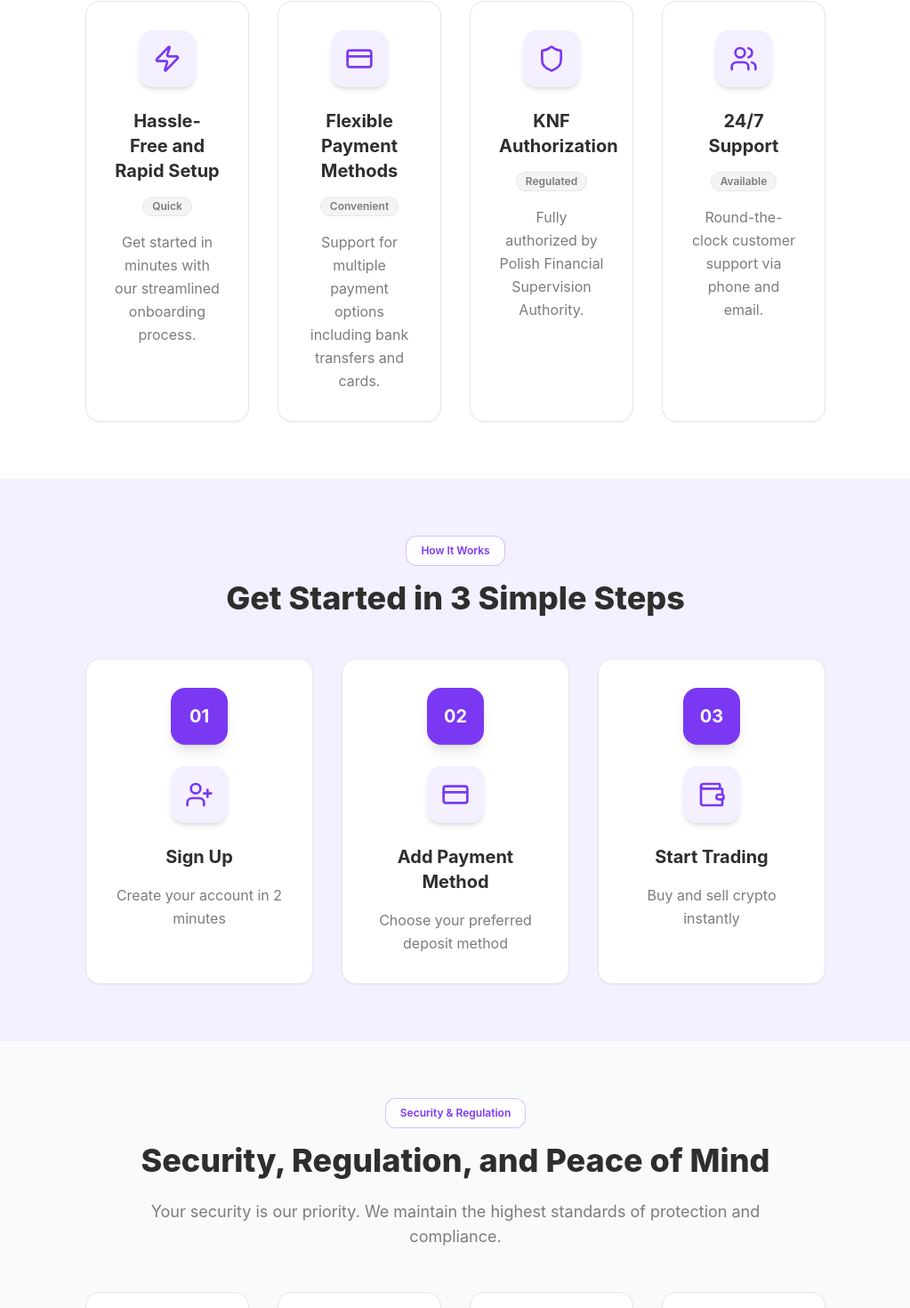
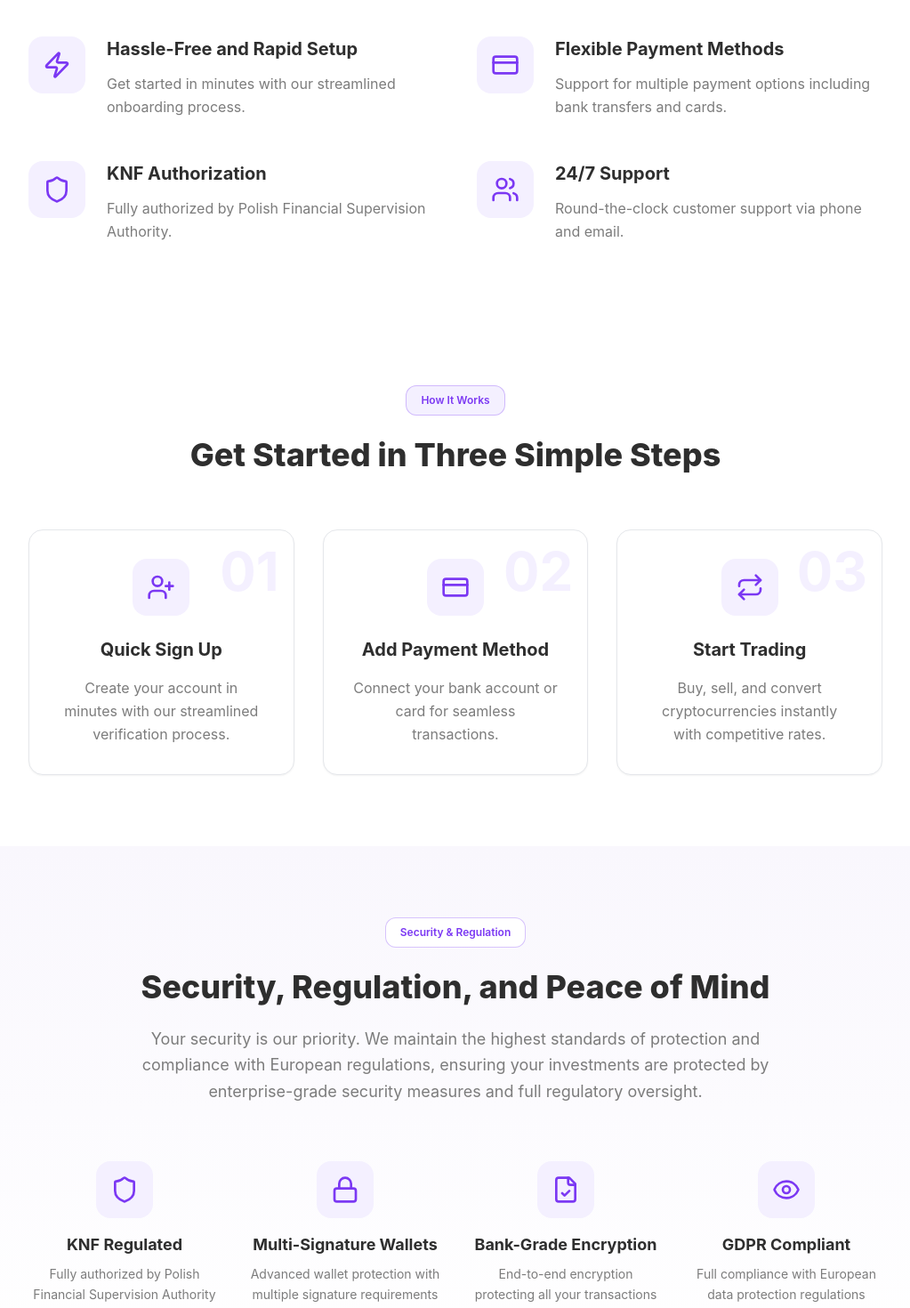
Before and after one commit to cidrus-money-org/xdeel-nexus-web, a React (Vite) app: page / in a window 1280 px wide. Shown: the part 1072-2542 px from the top of the page at 89% size, without its empty margins (128-1151 px from the left). Built offline with nearby package versions, Linux system fonts and the light colour scheme.

Commit message:
Refactor homepage for improved design
Removed the metrics section, reduced card overload, improved section flow, and removed app references to enhance the homepage's visual appeal, balance, and flow.

```diff
--- a/src/components/home/Features.tsx
+++ b/src/components/home/Features.tsx
@@ -1,5 +1,4 @@
 
-import { Card, CardContent } from "@/components/ui/card";
 import { Badge } from "@/components/ui/badge";
 import { Shield, Zap, CreditCard, Users } from "lucide-react";
 
@@ -9,33 +8,29 @@ export const Features = () => {
       icon: Zap,
       title: "Hassle-Free and Rapid Setup",
       description: "Get started in minutes with our streamlined onboarding process.",
-      badge: "Quick"
     },
     {
       icon: CreditCard,
       title: "Flexible Payment Methods",
       description: "Support for multiple payment options including bank transfers and cards.",
-      badge: "Convenient"
     },
     {
       icon: Shield,
       title: "KNF Authorization",
       description: "Fully authorized by Polish Financial Supervision Authority.",
-      badge: "Regulated"
     },
     {
       icon: Users,
       title: "24/7 Support",
       description: "Round-the-clock customer support via phone and email.",
-      badge: "Available"
     }
   ];
 
   return (
-    <section className="py-16 bg-white w-full">
-      <div className="max-w-4xl mx-auto px-6 md:px-8">
-        <div className="text-center mb-12">
-          <Badge variant="outline" className="mb-4 text-[#7B38F3] border-[#7B38F3]/30 bg-[#F4F0FF] px-4 py-2 rounded-xl">
+    <section className="py-20 bg-white w-full">
+      <div className="max-w-5xl mx-auto px-6 md:px-8">
+        <div className="text-center mb-16">
+          <Badge variant="outline" className="mb-6 text-[#7B38F3] border-[#7B38F3]/30 bg-[#F4F0FF] px-4 py-2 rounded-xl">
             Features
           </Badge>
           <h2 className="text-3xl lg:text-4xl font-extrabold text-[#2E2E2E] mb-6">
@@ -43,24 +38,21 @@ export const Features = () => {
           </h2>
         </div>
 
-        <div className="grid grid-cols-1 md:grid-cols-2 lg:grid-cols-4 gap-8">
+        <div className="grid grid-cols-1 md:grid-cols-2 gap-12">
           {features.map((feature, index) => (
-            <Card key={index} className="group hover:shadow-xl transition-all duration-300 bg-white border-gray-200 hover:border-[#7B38F3]/50 rounded-2xl hover:scale-105">
-              <CardContent className="p-8 text-center">
-                <div className="w-16 h-16 bg-[#F4F0FF] rounded-2xl flex items-center justify-center mx-auto mb-6 group-hover:bg-[#7B38F3] transition-colors duration-300 shadow-md">
-                  <feature.icon className="w-8 h-8 text-[#7B38F3] group-hover:text-white transition-colors duration-300" />
-                </div>
+            <div key={index} className="flex items-start space-x-6 group">
+              <div className="w-16 h-16 bg-[#F4F0FF] rounded-2xl flex items-center justify-center flex-shrink-0 group-hover:bg-[#7B38F3] transition-colors duration-300">
+                <feature.icon className="w-8 h-8 text-[#7B38F3] group-hover:text-white transition-colors duration-300" />
+              </div>
+              <div className="flex-1">
                 <h3 className="text-xl font-bold text-[#2E2E2E] mb-3">
                   {feature.title}
                 </h3>
-                <Badge variant="secondary" className="text-xs bg-gray-100 text-[#7C7C7C] border-gray-200 mb-4 rounded-xl">
-                  {feature.badge}
-                </Badge>
                 <p className="text-[#7C7C7C] leading-relaxed">
                   {feature.description}
                 </p>
-              </CardContent>
-            </Card>
+              </div>
+            </div>
           ))}
         </div>
       </div>
--- a/src/components/home/HowItWorks.tsx
+++ b/src/components/home/HowItWorks.tsx
@@ -1,56 +1,56 @@
 
 import { Card, CardContent } from "@/components/ui/card";
 import { Badge } from "@/components/ui/badge";
-import { UserPlus, CreditCard, Wallet } from "lucide-react";
+import { UserPlus, CreditCard, Repeat } from "lucide-react";
 
 export const HowItWorks = () => {
   const steps = [
     {
-      step: "01",
       icon: UserPlus,
-      title: "Sign Up",
-      description: "Create your account in 2 minutes"
+      title: "Quick Sign Up",
+      description: "Create your account in minutes with our streamlined verification process.",
+      step: "01"
     },
     {
-      step: "02",
       icon: CreditCard,
       title: "Add Payment Method",
-      description: "Choose your preferred deposit method"
+      description: "Connect your bank account or card for seamless transactions.",
+      step: "02"
     },
     {
-      step: "03",
-      icon: Wallet,
+      icon: Repeat,
       title: "Start Trading",
-      description: "Buy and sell crypto instantly"
+      description: "Buy, sell, and convert cryptocurrencies instantly with competitive rates.",
+      step: "03"
     }
   ];
 
   return (
-    <section className="py-16 bg-[#F4F0FF] w-full">
-      <div className="max-w-4xl mx-auto px-6 md:px-8">
-        <div className="text-center mb-12">
-          <Badge variant="outline" className="mb-4 text-[#7B38F3] border-[#7B38F3]/30 bg-white/80 px-4 py-2 rounded-xl">
+    <section className="py-20 bg-white w-full">
+      <div className="max-w-5xl mx-auto px-6 md:px-8">
+        <div className="text-center mb-16">
+          <Badge variant="outline" className="mb-6 text-[#7B38F3] border-[#7B38F3]/30 bg-[#F4F0FF] px-4 py-2 rounded-xl">
             How It Works
           </Badge>
           <h2 className="text-3xl lg:text-4xl font-extrabold text-[#2E2E2E] mb-6">
-            Get Started in 3 Simple Steps
+            Get Started in Three Simple Steps
           </h2>
         </div>
 
-        <div className="grid grid-cols-1 lg:grid-cols-3 gap-8">
+        <div className="grid grid-cols-1 md:grid-cols-3 gap-8">
           {steps.map((step, index) => (
-            <Card key={index} className="bg-white border-gray-200 hover:shadow-xl transition-all duration-300 rounded-2xl hover:scale-105">
+            <Card key={index} className="group hover:shadow-xl transition-all duration-300 bg-white border-gray-200 hover:border-[#7B38F3]/50 rounded-2xl relative overflow-hidden">
               <CardContent className="p-8 text-center">
-                <div className="inline-flex items-center justify-center w-16 h-16 bg-[#7B38F3] text-white rounded-2xl text-xl font-bold mb-6 shadow-lg">
+                <div className="absolute top-4 right-4 text-6xl font-bold text-[#F4F0FF] group-hover:text-[#7B38F3]/20 transition-colors duration-300">
                   {step.step}
                 </div>
-                <div className="w-16 h-16 bg-[#F4F0FF] rounded-2xl flex items-center justify-center mx-auto mb-6 shadow-md">
-                  <step.icon className="w-8 h-8 text-[#7B38F3]" />
+                <div className="w-16 h-16 bg-[#F4F0FF] rounded-2xl flex items-center justify-center mx-auto mb-6 group-hover:bg-[#7B38F3] transition-colors duration-300 relative z-10">
+                  <step.icon className="w-8 h-8 text-[#7B38F3] group-hover:text-white transition-colors duration-300" />
                 </div>
-                <h3 className="text-xl font-bold text-[#2E2E2E] mb-4">
+                <h3 className="text-xl font-bold text-[#2E2E2E] mb-4 relative z-10">
                   {step.title}
                 </h3>
-                <p className="text-[#7C7C7C] leading-relaxed">
+                <p className="text-[#7C7C7C] leading-relaxed relative z-10">
                   {step.description}
                 </p>
               </CardContent>
--- a/src/components/home/Security.tsx
+++ b/src/components/home/Security.tsx
@@ -1,5 +1,4 @@
 
-import { Card, CardContent } from "@/components/ui/card";
 import { Badge } from "@/components/ui/badge";
 import { Shield, Lock, FileCheck, Eye } from "lucide-react";
 
@@ -28,35 +27,35 @@ export const Security = () => {
   ];
 
   return (
-    <section className="py-16 bg-gray-50 w-full">
-      <div className="max-w-4xl mx-auto px-6 md:px-8">
-        <div className="text-center mb-12">
-          <Badge variant="outline" className="mb-4 text-[#7B38F3] border-[#7B38F3]/30 bg-white px-4 py-2 rounded-xl">
+    <section className="py-20 bg-gradient-to-b from-[#F9F7FD] to-white w-full">
+      <div className="max-w-5xl mx-auto px-6 md:px-8">
+        <div className="text-center mb-16">
+          <Badge variant="outline" className="mb-6 text-[#7B38F3] border-[#7B38F3]/30 bg-white px-4 py-2 rounded-xl">
             Security & Regulation
           </Badge>
           <h2 className="text-3xl lg:text-4xl font-extrabold text-[#2E2E2E] mb-6">
             Security, Regulation, and Peace of Mind
           </h2>
-          <p className="text-lg text-[#7C7C7C] max-w-3xl mx-auto">
-            Your security is our priority. We maintain the highest standards of protection and compliance.
+          <p className="text-lg text-[#7C7C7C] max-w-3xl mx-auto leading-relaxed mb-12">
+            Your security is our priority. We maintain the highest standards of protection and compliance
+            with European regulations, ensuring your investments are protected by enterprise-grade security
+            measures and full regulatory oversight.
           </p>
         </div>
 
         <div className="grid grid-cols-1 md:grid-cols-2 lg:grid-cols-4 gap-8">
           {securityFeatures.map((feature, index) => (
-            <Card key={index} className="group hover:shadow-xl transition-all duration-300 bg-white border-gray-200 hover:border-[#7B38F3]/50 rounded-2xl hover:scale-105">
-              <CardContent className="p-8 text-center">
-                <div className="w-16 h-16 bg-[#F4F0FF] rounded-2xl flex items-center justify-center mx-auto mb-6 group-hover:bg-[#7B38F3] transition-colors duration-300 shadow-md">
+            <div key={index} className="text-center group">
+              <div className="w-16 h-16 bg-[#F4F0FF] rounded-2xl flex items-center justify-center mx-auto mb-4 group-hover:bg-[#7B38F3] transition-colors duration-300">
                 <feature.icon className="w-8 h-8 text-[#7B38F3] group-hover:text-white transition-colors duration-300" />
               </div>
-                <h3 className="text-xl font-bold text-[#2E2E2E] mb-3">
+              <h3 className="text-lg font-bold text-[#2E2E2E] mb-2">
                 {feature.title}
               </h3>
-                <p className="text-[#7C7C7C] leading-relaxed">
+              <p className="text-[#7C7C7C] text-sm leading-relaxed">
                 {feature.description}
               </p>
-              </CardContent>
-            </Card>
+            </div>
           ))}
         </div>
       </div>
--- a/src/pages/Index.tsx
+++ b/src/pages/Index.tsx
@@ -4,7 +4,6 @@ import { Hero } from "@/components/home/Hero";
 import { Features } from "@/components/home/Features";
 import { HowItWorks } from "@/components/home/HowItWorks";
 import { Security } from "@/components/home/Security";
-import { Stats } from "@/components/home/Stats";
 import { Comparison } from "@/components/home/Comparison";
 import { Newsletter } from "@/components/home/Newsletter";
 import { CTA } from "@/components/home/CTA";
@@ -16,7 +15,6 @@ const Index = () => {
       <Features />
       <HowItWorks />
       <Security />
-      <Stats />
       <Comparison />
       <Newsletter />
       <CTA />
```
Also changed, not shown: src/components/home/Newsletter.tsx (+6 -6 lines). Lines whose indentation alone changed are shown as unchanged.
